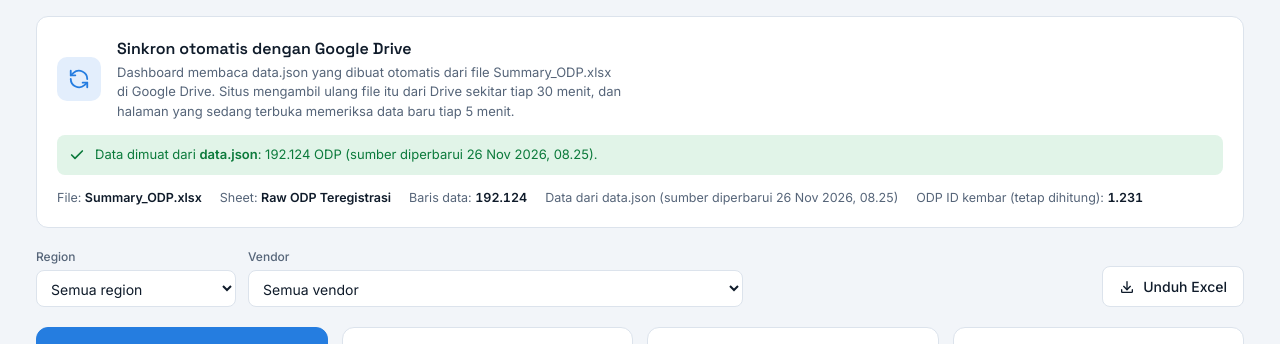
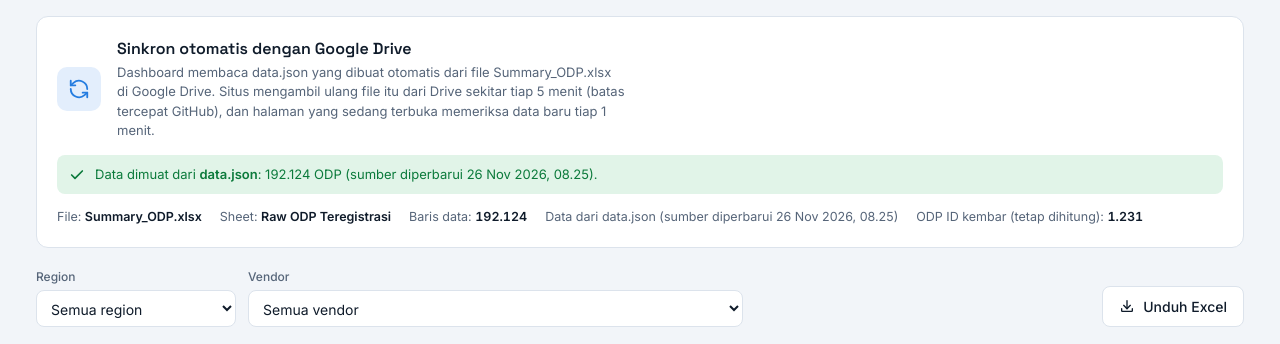
Before and after one commit to sansansurveyor-a11y/Dashboard-ODP-Homepass, a plain HTML site: page index.html in a window 1280 px wide. Shown: the part 96-440 px from the top of the page. Drawn offline with Linux system fonts and the light colour scheme.

Commit message:
Percepat sinkron: halaman cek tiap 1 menit, jadwal Actions tiap 5 menit
Co-Authored-By: Claude Sonnet 5.5 <noreply@anthropic.com>
Claude-Session: https://claude.ai/code/session_01EjdaoFVmi2rbr9EqCKkEyT

```diff
--- a/index.html
+++ b/index.html
@@ -635,7 +635,7 @@ async function checkDrive(quiet){
 
 /* ---------- mode situs mandiri (di luar Claude): baca data.json ---------- */
 function startStandalone(){
-  $('#dropzone .up-text p').textContent = 'Dashboard membaca data.json yang dibuat otomatis dari file Summary_ODP.xlsx di Google Drive. Situs mengambil ulang file itu dari Drive sekitar tiap 30 menit, dan halaman yang sedang terbuka memeriksa data baru tiap 5 menit.';
+  $('#dropzone .up-text p').textContent = 'Dashboard membaca data.json yang dibuat otomatis dari file Summary_ODP.xlsx di Google Drive. Situs mengambil ulang file itu dari Drive sekitar tiap 5 menit (batas tercepat GitHub), dan halaman yang sedang terbuka memeriksa data baru tiap 1 menit.';
   DL = {save: async ({filename,data:blob})=>{
     const url = URL.createObjectURL(blob);
     const a = document.createElement('a'); a.href = url; a.download = filename;
@@ -654,7 +654,7 @@ function startStandalone(){
     render();
   }).catch(()=>{});
   load(true);
-  setInterval(()=>{ if(!document.hidden) load(false); },300000);
+  setInterval(()=>{ if(!document.hidden) load(false); },60000);
 }
 
 /* ---------- download excel ---------- */
```
Also changed, not shown: 2 other files.
